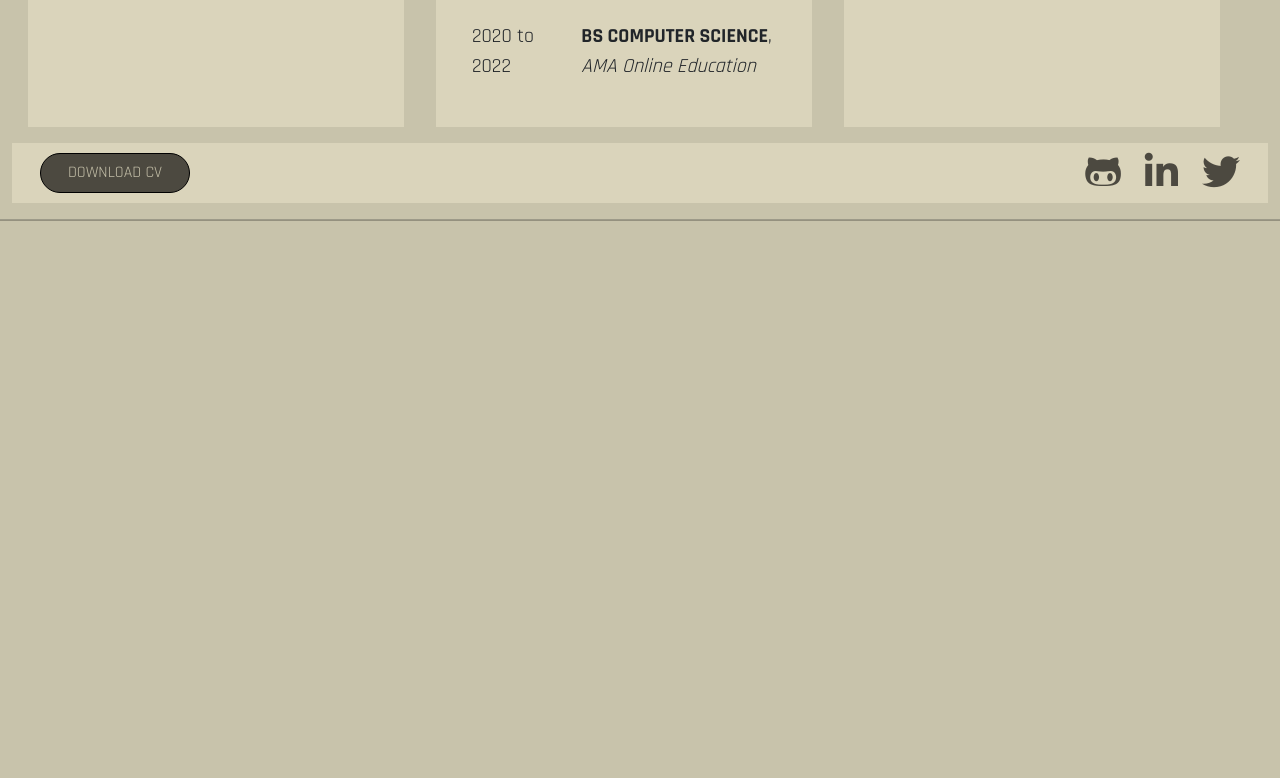
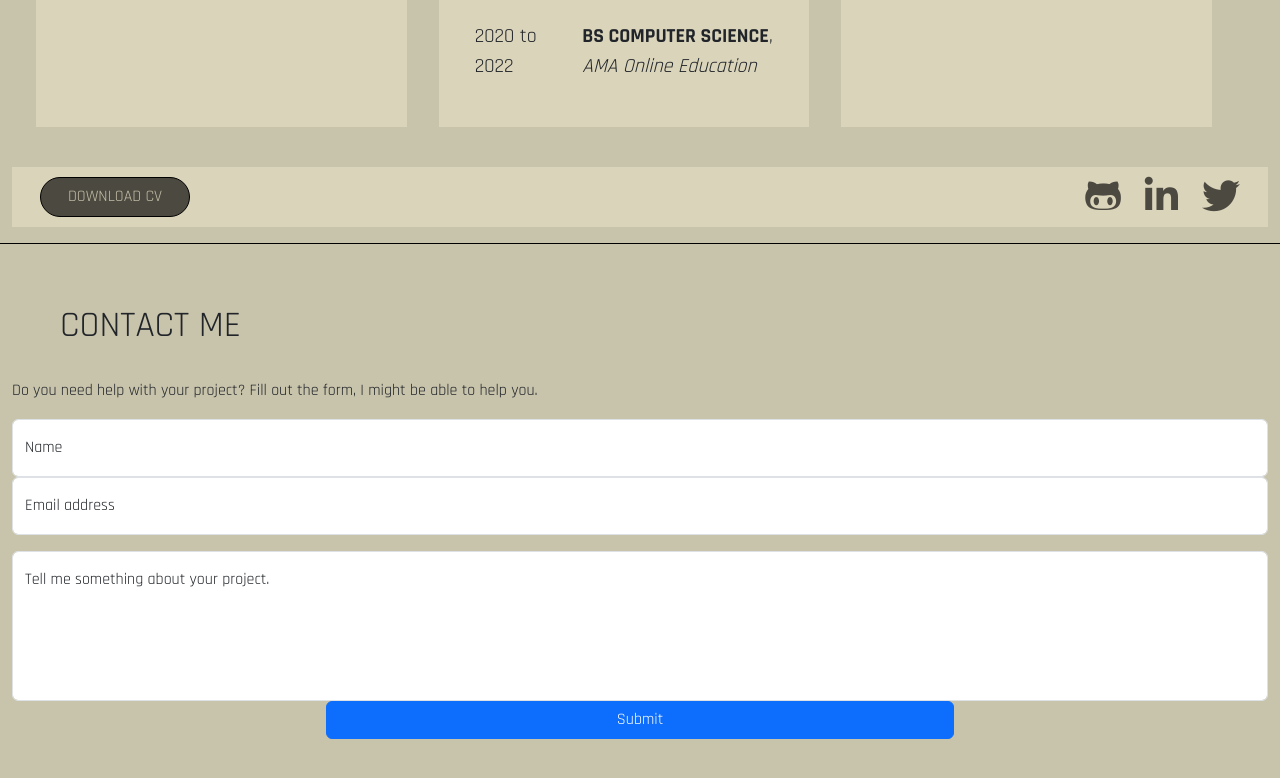
Before and after one commit to tankTopTaro/tankTopTaro.github.io, a plain HTML site: page index.html in a window 1280 px wide. Shown: the part 640-1418 px from the top of the page. Before the commit the page ends 912 px from the top, so only its background shows below. Drawn offline with nearby package versions, Linux system fonts and the light colour scheme.

Commit message:
add contact form

```diff
--- a/css/style.css
+++ b/css/style.css
@@ -90,8 +90,12 @@ nav span {
     font-size: 24px;
 }
 
+.about-section {
+    border-bottom: 1px solid black;
+}
+
 .about-content {
-    margin: 1rem;
+    margin: 1.5rem;
     height: 500px;
 }
 
@@ -129,6 +133,12 @@ nav span {
     align-items: center;
     flex-direction: row;
     height: 60px;
+    width: 100%;
+    margin-top: 1rem;
+    margin-bottom: 1rem;
+}
+
+.cv-col {
     width: 100%;
 }
 
@@ -171,3 +181,20 @@ hr {
 }
 
 /**         END ABOUT SECTION       **/
+
+/**         CONTACT SECTION         **/
+
+.contact-field {
+    height: 100vh;
+}
+
+.contact-field h2 {
+    margin: 2rem 3rem;
+    font-size: 36px;
+}
+
+#floatingTextarea {
+    width: 100%;
+    height: 150px;
+    resize: none;
+}
--- a/index.html
+++ b/index.html
@@ -14,14 +14,15 @@
         <div class="nav-home active"><span><a href="#">HOME</a></span></div>
         <div class="nav-portfolio"><span><a href="./portfolio.html">PORTFOLIO</a></span></div>
         <div class="nav-writeups"><span><a href="./blog.html">WRITE UPS</a></span></div>
-        <div class="nav-contact"><span><a href="#">CONTACT</a></span></div>
+        <div class="nav-contact"><span><a href="#contact" target="_self">CONTACT</a></span></div>
     </nav>
+    <!--        ABOUT SECTION       -->
     <section class="about">
         <div class="container author">
             <h1>KEVIN BALMORES</h1>
             <h2> - WEB DEVELOPER | PENTESTER </h2>
         </div>
-        <div class="container-fluid">
+        <div class="container-fluid about-section">
             <div class="row about-content">
                 <div class="col about-skills">
                     <div class="about-title"><span>Skills</span></div>
@@ -66,21 +67,46 @@
                     <div class="about-title"><span>About Me</span></div>
                     <p>A computer hobbyist with a passion in learning new things. Currently I study Web Development with the help of Kodego.</p>
                 </div>
-            </div>
+            </div>  <!--    END OF about-content    -->
+            <div class="row">
+                <div class="col cv-col">
                     <div class="container-fluid cv-container">
                         <div class="cv-download">
                             <div class="download-btn">
                                 <span><a href="#" target="_blank">DOWNLOAD CV</a></span>
-                    </div>
-                </div>
+                            </div>  <!--    END OF download-btn     -->
+                        </div>  <!--    END OF cv-download      -->
                         <div class="social-links">
                             <a href="https://github.com/tankTopTaro" target="_blank"><i class="fa-brands fa-github-alt"></i></a>
                             <a href="https://linkedin.com/in/kevin-balmores-6549b9200" target="_blank"><i class="fa-brands fa-linkedin-in"></i></a>
                             <a href="https://twitter.com/ttanaka720" target="_blank"><i class="fa-brands fa-twitter"></i></a>
+                        </div>  <!--    END OF social-links     -->
+                    </div> <!--     END OF cv-container         -->
                 </div>
             </div>
+        </div>  <!--    END OF container-fluid      -->
+    </section>  <!--    END OF ABOUT SECTION        -->
+    <section class="contact" id="contact">
+        <div class="container-fluid contact-field">
+            <h2>CONTACT ME</h2>
+            <p>Do you need help with your project? Fill out the form, I might be able to help you.</p>
+
+            <div class="form-floating">
+                <input type="text" class="form-control" id="floatingInput" placeholder="Name">
+                <label for="floatingInput">Name</label>
             </div>
-        <hr>
-    </section>
+            <div class="form-floating mb-3">
+                <input type="email" class="form-control" id="floatingInput" placeholder="name@example.com">
+                <label for="floatingInput">Email address</label>
+            </div>
+            <div class="form-floating">
+                <textarea class="form-control" placeholder="Tell me something about your project." id="floatingTextarea" ></textarea>
+                <label for="floatingTextarea">Tell me something about your project.</label>
+            </div>
+            <div class="d-grid gap-2 col-6 mx-auto">
+                <input class="btn btn-primary" type="submit" value="Submit">
+            </div>
+        </div>
+    </section>  <!--    END OF CONTACT SECTION      -->
 </body>
 </html>
```
Lines whose indentation alone changed are shown as unchanged.
